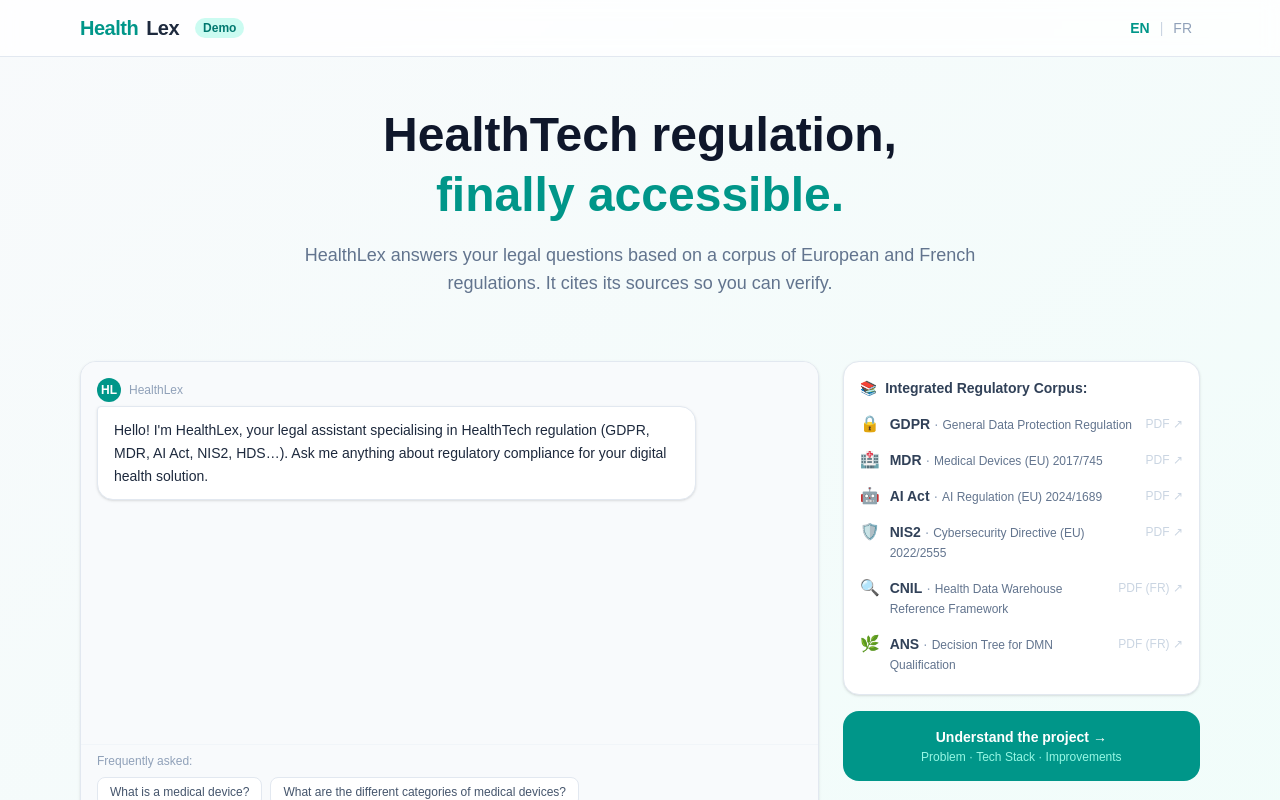
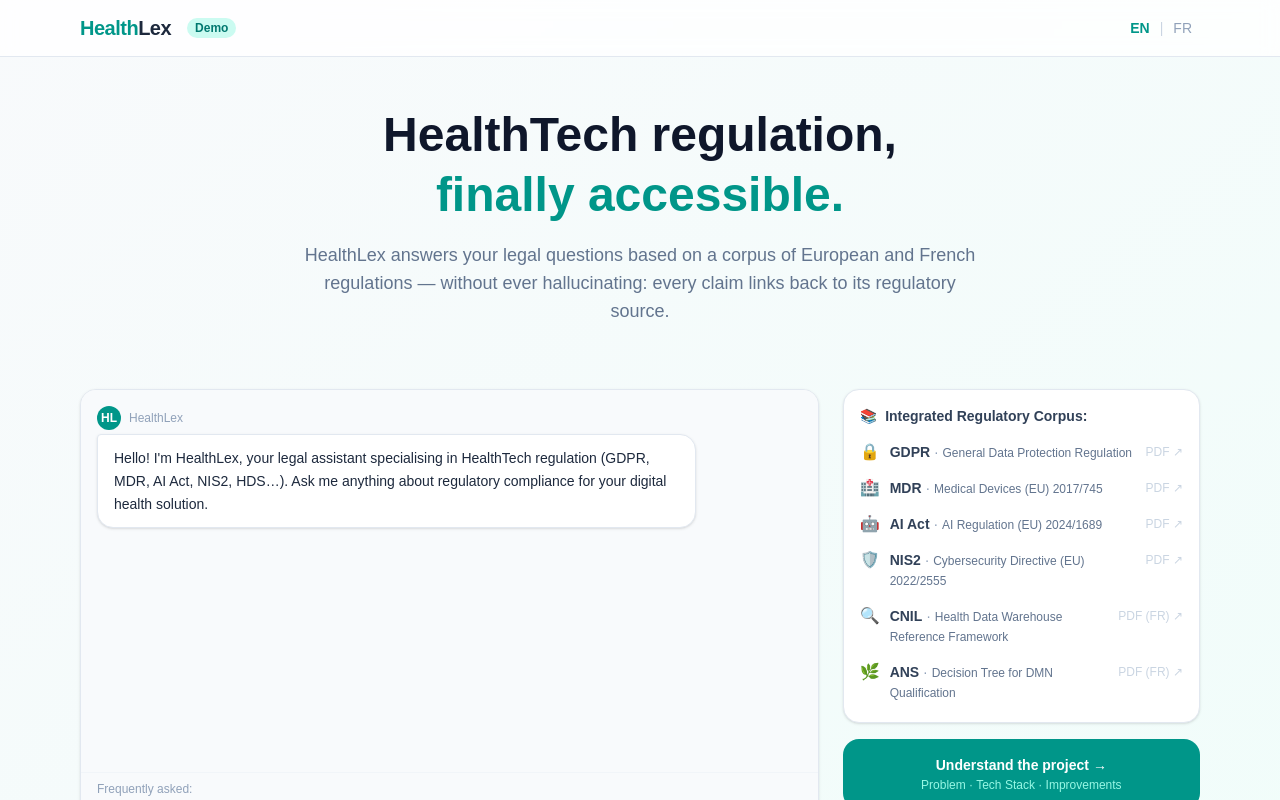
Before and after one commit to samuelpilot86/healthlex, a Next.js app: page / in a window 1280 px wide. Shown: the top 800 px of the page. Built offline with nearby package versions, Linux system fonts and the light colour scheme.

Commit message:
Update hero subtitle FR and EN
Co-Authored-By: Claude Sonnet 4.6 <noreply@anthropic.com>

```diff
--- a/app/page.tsx
+++ b/app/page.tsx
@@ -68,7 +68,7 @@ const T = {
     heroLine1: "La réglementation HealthTech,",
     heroLine2: "enfin accessible.",
     heroSub:
-      "HealthLex répond à vos questions juridiques sur la base d'un corpus de réglementations européennes et françaises. Il cite ses sources pour vous permettre de vérifier.",
+      "HealthLex répond à vos questions juridiques sur la base d'un corpus de réglementations européennes et françaises — sans jamais inventer : chaque affirmation renvoie à sa source réglementaire.",
     corpusTitle: "Corpus réglementaire intégré :",
     ctaMain: "Comprendre le projet →",
     ctaSub: "Problème · Stack technique · Améliorations",
@@ -80,7 +80,7 @@ const T = {
     heroLine1: "HealthTech regulation,",
     heroLine2: "finally accessible.",
     heroSub:
-      "HealthLex answers your legal questions based on a corpus of European and French regulations. It cites its sources so you can verify.",
+      "HealthLex answers your legal questions based on a corpus of European and French regulations — without ever hallucinating: every claim links back to its regulatory source.",
     corpusTitle: "Integrated Regulatory Corpus:",
     ctaMain: "Understand the project →",
     ctaSub: "Problem · Tech Stack · Improvements",
@@ -99,8 +99,9 @@ export default function Home() {
       <nav className="border-b border-slate-200 bg-white/80 backdrop-blur-sm sticky top-0 z-10">
         <div className="max-w-6xl mx-auto px-4 h-14 flex items-center justify-between">
           <div className="flex items-center gap-2">
-            <span className="text-teal-600 text-xl font-black tracking-tight">Health</span>
-            <span className="text-slate-800 text-xl font-black tracking-tight">Lex</span>
+            <span className="inline-flex text-xl font-black tracking-tight">
+              <span className="text-teal-600">Health</span><span className="text-slate-800">Lex</span>
+            </span>
             <span className="ml-2 text-xs bg-teal-100 text-teal-700 px-2 py-0.5 rounded-full font-semibold">
               {t.badge}
             </span>
```
